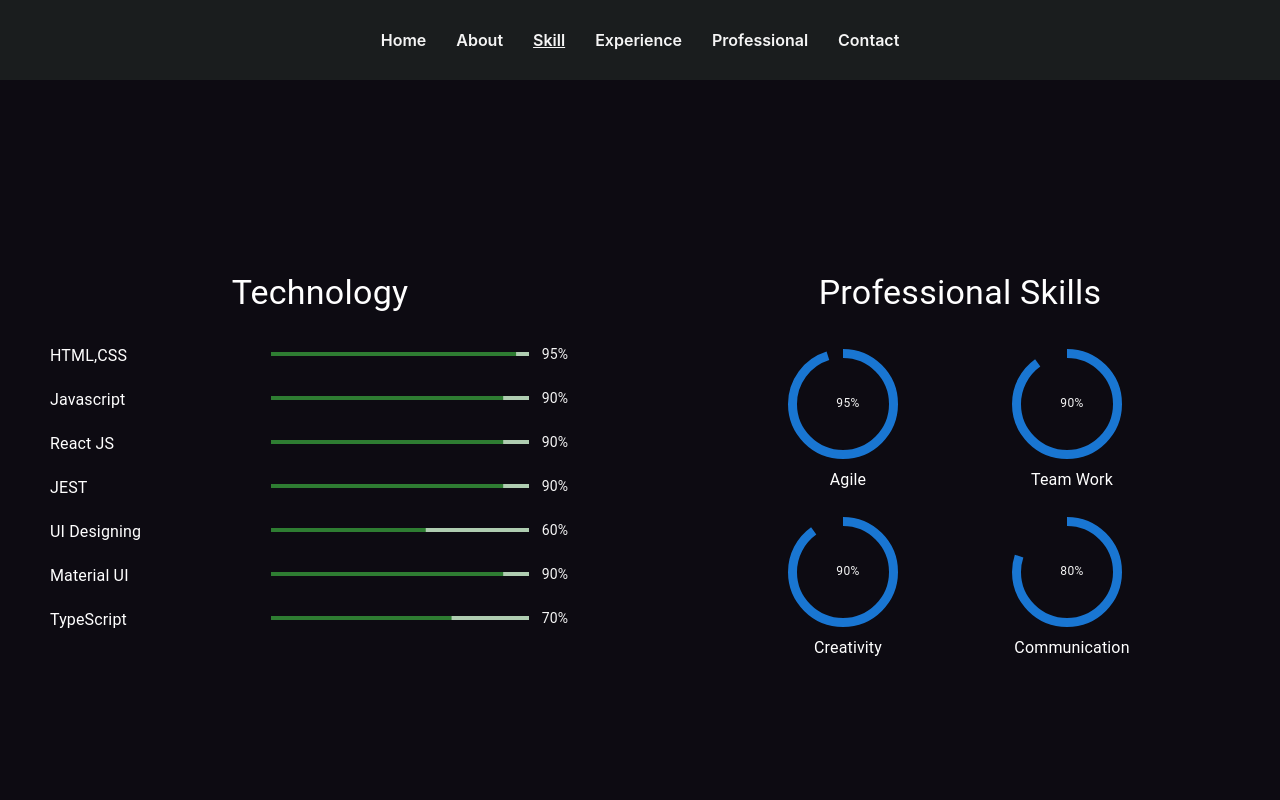
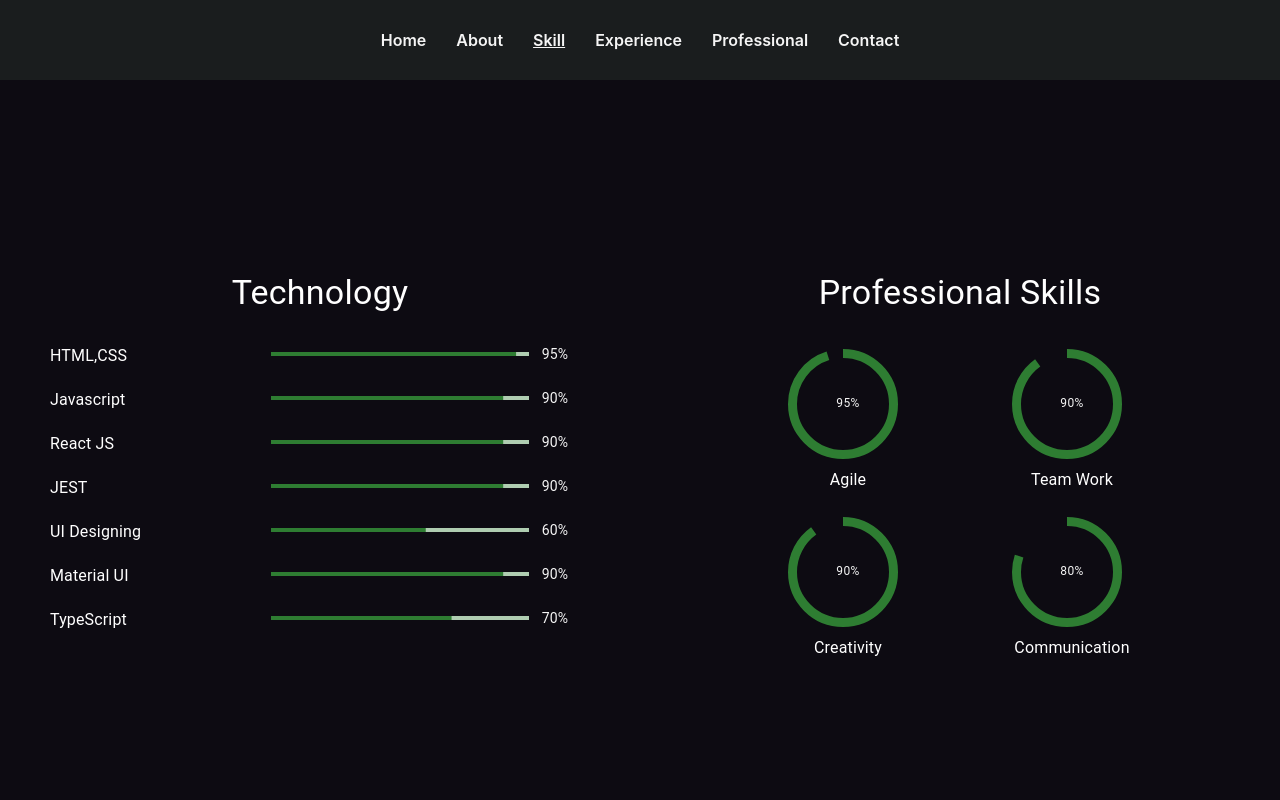
Before and after one commit to pajjwal1/prajjwal_kumar_resume, a React (Create React App) app: page /skill in a window 1280 px wide. Shown: the top 800 px of the page. Built offline with nearby package versions, Linux system fonts and the light colour scheme.

Commit message:
style changes for skill section

```diff
--- a/src/component/CircularProgressWithLabel.jsx
+++ b/src/component/CircularProgressWithLabel.jsx
@@ -6,7 +6,7 @@ import Box from '@mui/material/Box';
 const CircularProgressWithLabel = (props) => {
   return (
     <Box sx={{ position: 'relative', display: 'inline-flex' }}>
-      <CircularProgress variant="determinate" style={{width: '110px', height:'120px'}} {...props} />
+      <CircularProgress color='success' variant="determinate" style={{width: '110px', height:'120px'}} {...props} />
       <Box
         sx={{
           top: 0,
--- a/src/component/Skills.jsx
+++ b/src/component/Skills.jsx
@@ -7,7 +7,6 @@ import Professional from '../component/JSON/professional.json';
 import CircularProgressWithLabel from './CircularProgressWithLabel';
 
 const Skills = () => {
-    console.log(Language);
   return (
     <Grid container flexDirection='row' className='skills_component'>
         <Grid item md={6} lg={6} xl={6}>
```
